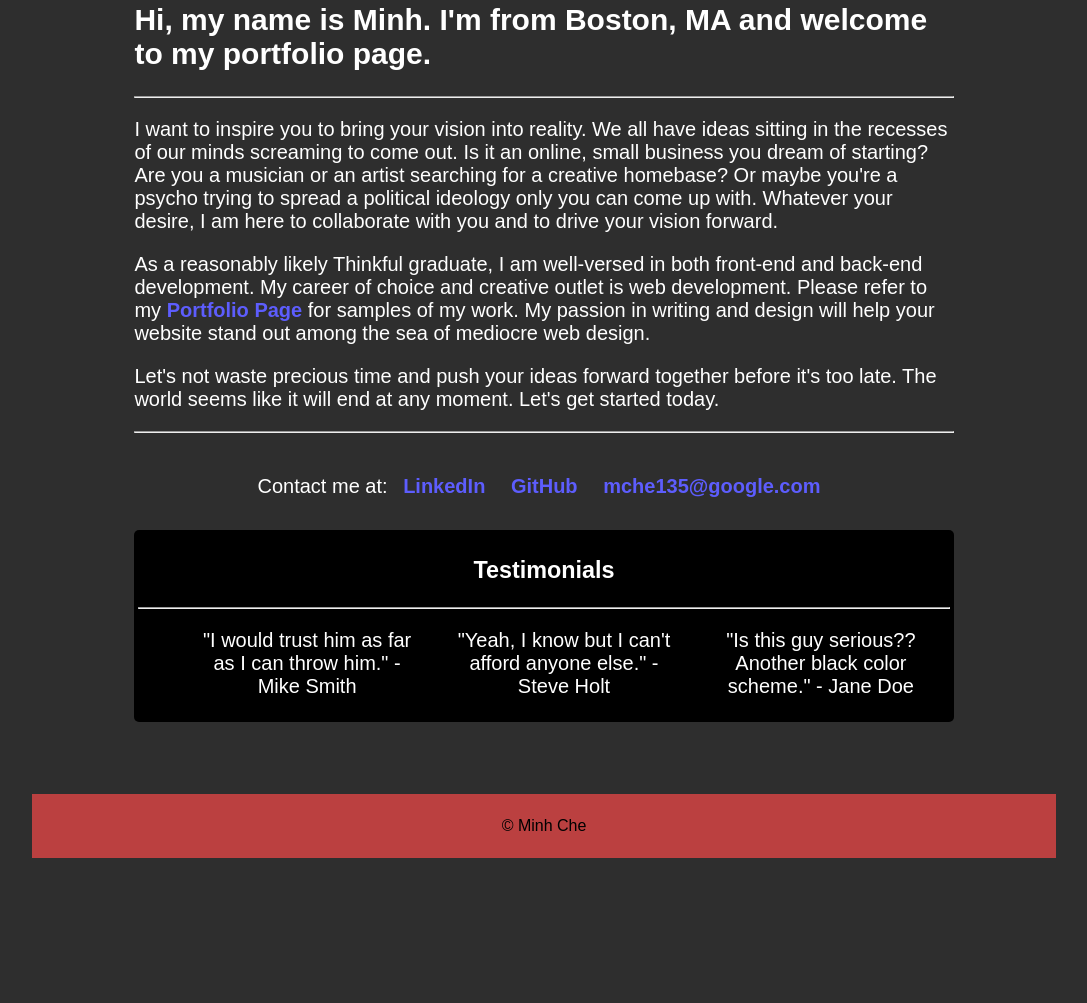
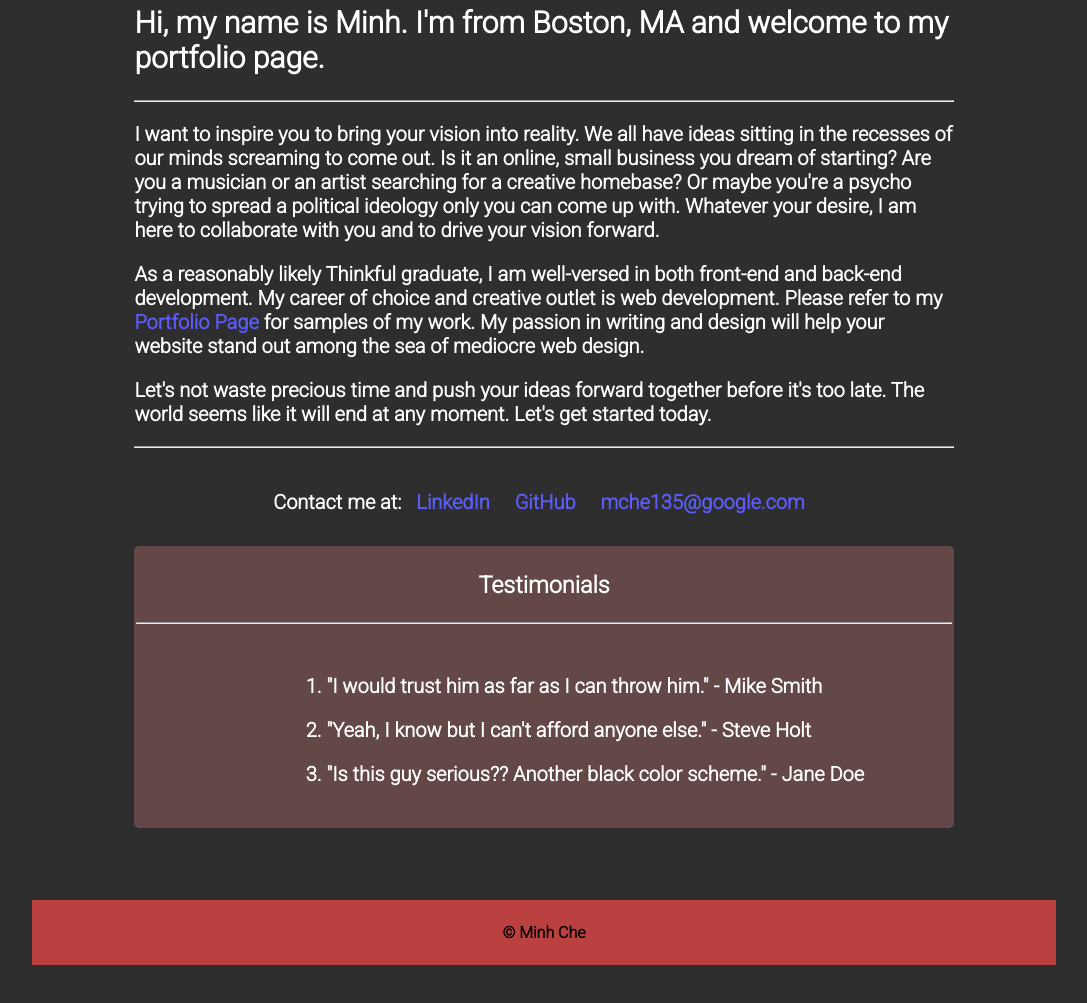
Before and after one commit to mqche/thinkful-web-port, a plain HTML site: page index.html in a window 1280 px wide. Shown: the part 543-1546 px from the top of the page, without its empty margins (96-1183 px from the left). Before the commit the page ends 1459 px from the top, so only its background shows below. Drawn offline with Linux system fonts and the light colour scheme.

Commit message:
Update style.css

```diff
--- a/style.css
+++ b/style.css
@@ -1,8 +1,10 @@
 body {
-    font-family: 'Montserrat', sans-serif;
+    /* font will be imported from google */
+    font-family: 'Roboto', sans-serif;
     background: rgb(46, 46, 46);
     padding: 50px;
-    padding-top: 20px;;
+    padding-top: 20px;
+    font-weight: 600;
 }
 
 html {
@@ -45,7 +47,7 @@ h1 {
     display: inline-block;
     font-weight: bold;
     text-decoration: none;
-    color: rgb(235, 0, 0);
+    color: rgb(255, 255, 255);
 }
 
 .main-nav {
@@ -73,6 +75,7 @@ h1 {
 }
 
 .main-quote {
+    /* distinguish quote with italics */
     font-style: italic;
     padding-bottom: 16px;
 }
@@ -82,6 +85,7 @@ img {
     height: 37%;
     display: block;
     margin: 32px auto;
+    /* image will be shaped into ellipse */
     border-radius: 50%;
     border:7px solid rgb(13, 95, 143);
     margin-bottom: 0;
@@ -125,25 +129,25 @@ main {
 }
 
 #tests {
-    background-color: black;
-    padding: 4px;
+    background-color: rgb(100, 72, 72);
+    padding: 2px;
     margin: 32px auto;
     text-align: center;
     border-radius: 5px;
 
 }
 
-#tests li {
-    width: 30%;
+#tests ol {
+    width: 80%;
     display: inline-block;
-    text-align: center;
+    text-align: left;
     vertical-align: top;
-    padding-left: 10px;
-    padding-right: 10px;
+    padding-left: 170px;
+    font-size: 20px;
 }
 
-.tests-text {
-    font-size: 16px;
+.tests__text {
+    margin: 20px;
 }
 
 .main-footer {
@@ -152,6 +156,8 @@ main {
     padding: 7px 35px;
 }
 
-.main-footer__link {
-    list-style: none;
+/* links to change to red for emphasis */
+a:hover,
+a:active {
+    color: red;
 }
```
